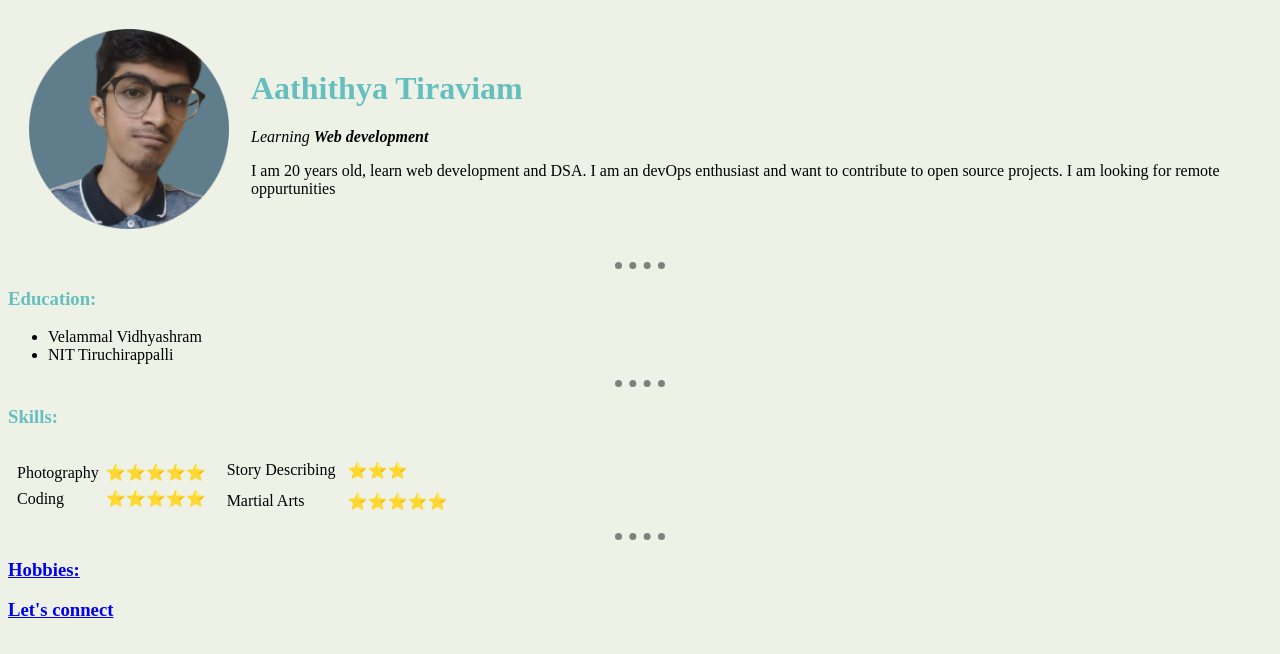
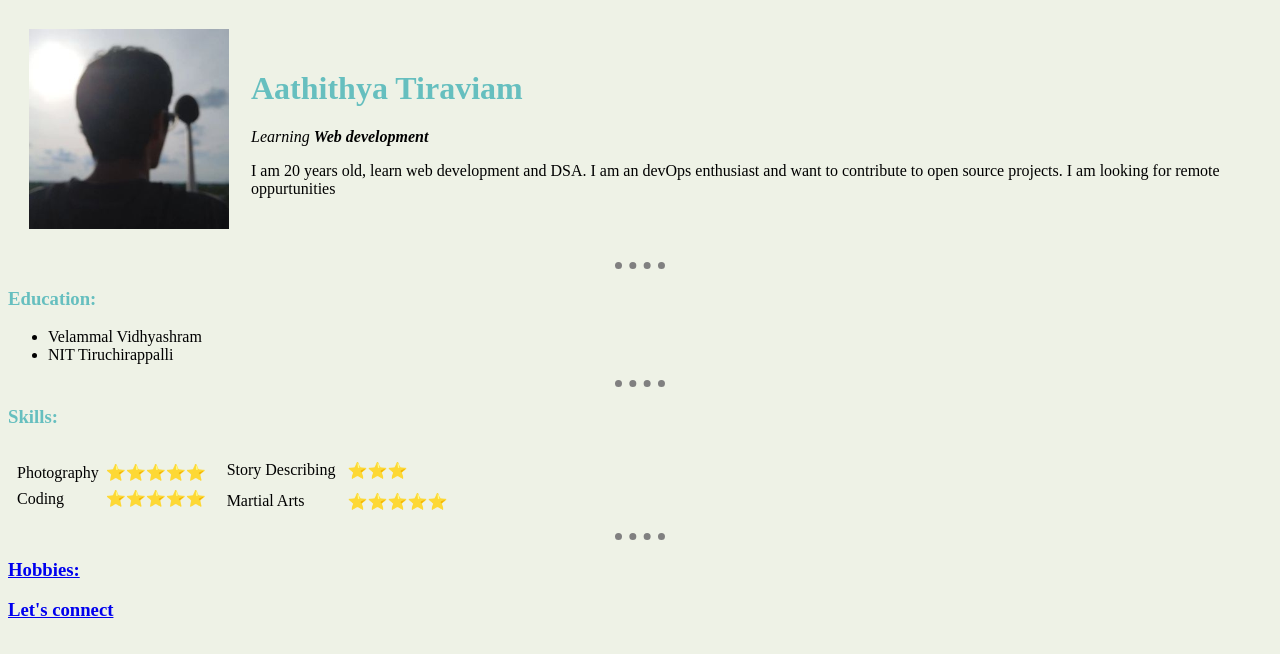
Before and after one commit to AathithyaS/My_Personal_Site, a plain HTML site: page index.html in a window 1280 px wide. Drawn offline with Linux system fonts and the light colour scheme.

Commit message:
Profile Picture Changed

```diff
--- a/index.html
+++ b/index.html
@@ -8,7 +8,7 @@
   <body>
     <table cellspacing="20">
       <tr>
-        <td><img src="images/dp.png" alt="Aathithya Tiraviam" width="200px"></td>
+        <td><img src="images/dp.jpg" alt="Aathithya Tiraviam" width="200px" border-radius="100px"></td>
         <td>
           <h1>Aathithya Tiraviam</h1>
           <p><em>Learning <strong>Web development</strong></em></p>
```
Also changed, not shown: images/dp.jpg (added), images/dp.png (deleted).
